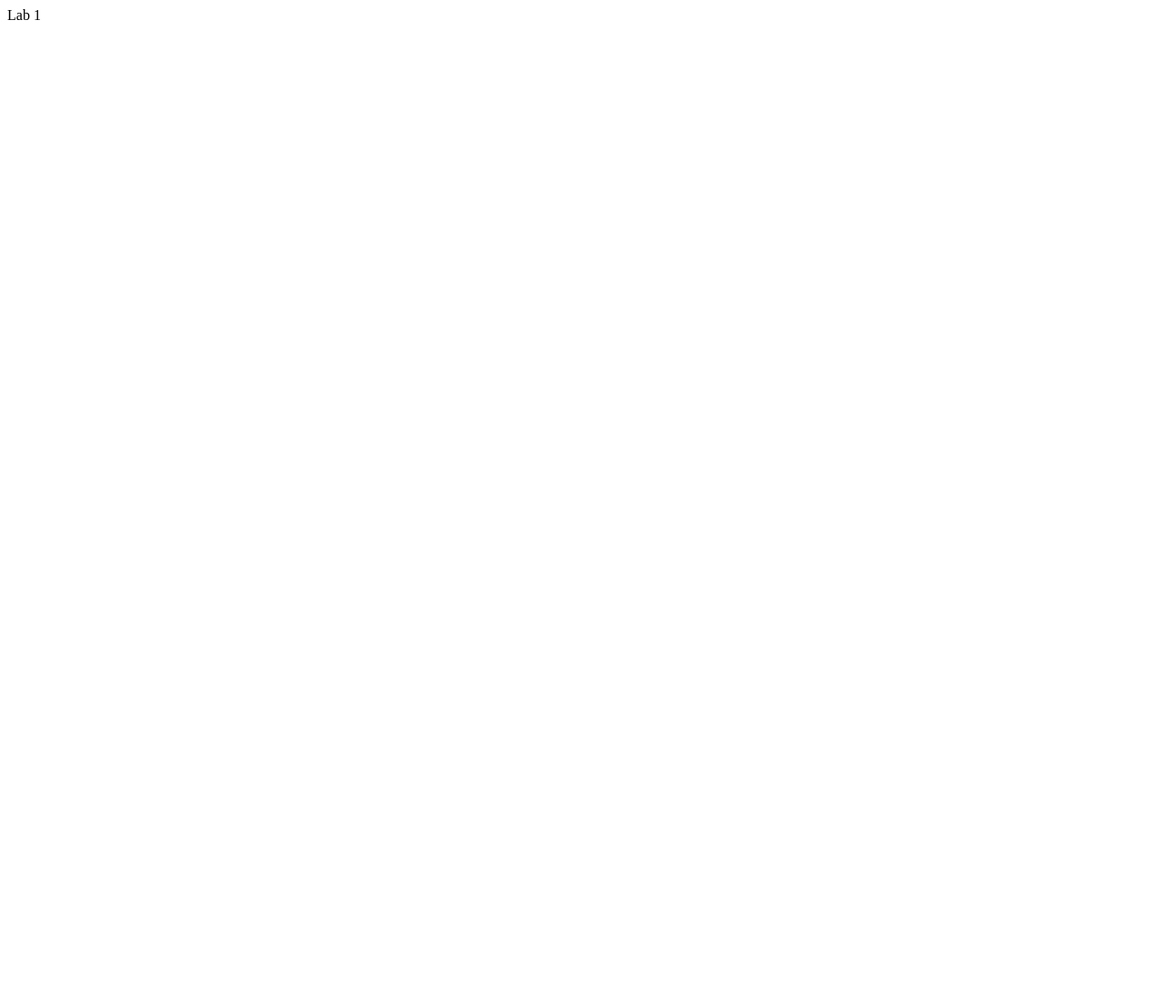
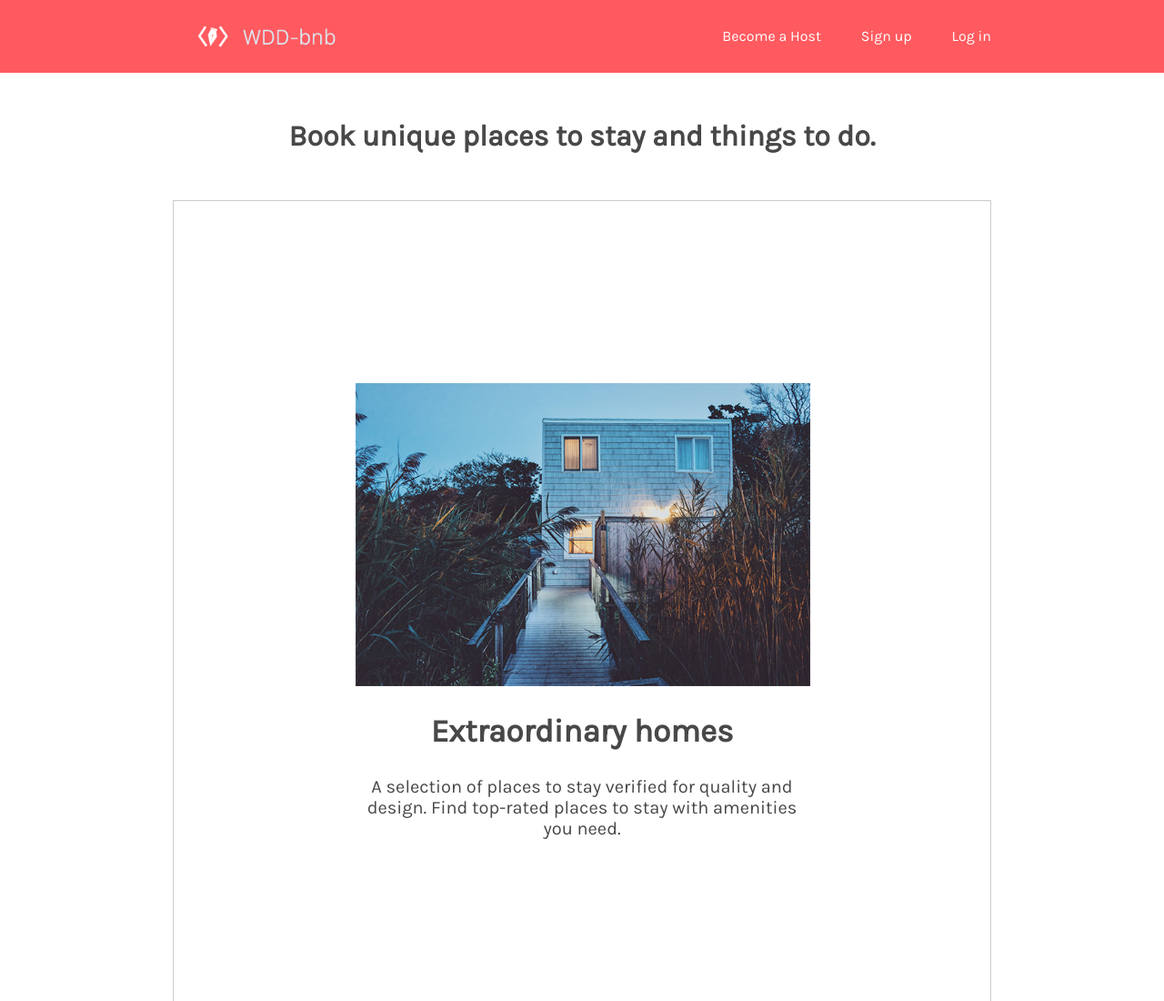
Before and after one commit to tizheng33/tizheng33.github.io, a plain HTML site: page labs/lab1/index.html in a window 1280 px wide. Shown: the top 1100 px of the page at 91% size. Before the commit the page ends 800 px from the top, so only its background shows below. Drawn offline with Linux system fonts and the light colour scheme.

```diff
--- /dev/null
+++ b/labs/lab1/css/style.css
@@ -0,0 +1,84 @@
+body {
+    font-family: Karla, sans-serif;
+    color: #484848;
+    margin: 0;
+    padding: 0;
+}
+
+nav ul {
+    list-style-type: none;
+    padding-inline-start: 0;
+    margin-block-start: 0;
+    margin-block-end: 0;
+}
+
+
+header {
+    background-color: #FF5A5F;
+    height: 80px;
+}
+
+#logo {
+    height: 80px;
+}
+
+nav {
+    display: inline-block;
+    float: right;
+}
+nav li {
+    display: inline-block;
+    margin-left: 40px;
+    line-height: 80px;
+}
+
+nav  a{
+    color: white;
+    size: 18px;
+    text-decoration: none;
+    cursor: pointer;
+}
+
+nav a:hover{
+    text-decoration: underline;
+}
+
+nav  a:visited{
+    color: white;
+    size: 18px;
+    text-decoration: none;
+    cursor: pointer;
+}
+
+
+.content {
+    width: 900px;
+    margin: auto;
+}
+
+section {
+    padding: 200px;
+    border: 1px solid #cccccc;
+    margin-bottom: 50px;
+}
+
+section img {
+    width: 500px;
+}
+
+h1 {
+    font-size: 80 px;
+    padding-top: 30px;
+    padding-bottom: 30px;
+    text-align: center;
+}
+
+h2 {
+    font-size: 35px;
+    text-align: center;
+}
+
+section p {
+    font-size: 20px;
+    text-align: center;
+}
--- a/labs/lab1/index.html
+++ b/labs/lab1/index.html
@@ -1,6 +1,46 @@
-<!DOCTYPE html>
 <html>
-    <body>
-        Lab 1
-    </body>
+  <head>
+    <title>WDD-bnb</title>
+    <link href="https://fonts.googleapis.com/css?family=Karla&display=swap" rel="stylesheet">
+    <link rel="stylesheet" href="css/style.css">
+  </head>
+  <body>
+    <header>
+      <a href="home">
+        <div class="content">
+        <img src="img/logo.png" alt="" id="logo"/>
+      </a>
+      <nav>
+        <ul>
+          <li><a href="become-host">Become a Host</a></li>
+          <li><a href="sign-up">Sign up</a></li>
+          <li><a href="log-in">Log in</a></li>
+        </ul>
+      </nav>
+    </div>
+    </header>
+    <div class="content">
+    <h1>Book unique places to stay and things to do.</h1>
+    <section>
+      <img src="img/house.png" />
+      <h2>Extraordinary homes</h2>
+      <p>
+        A selection of places to stay verified for quality and design. Find
+        top-rated places to stay with amenities you need.
+      </p>
+    </section>
+    <section>
+      <img src="img/city.png" />
+      <h2>Places to stay around the world</h2>
+      <p>Explore a new city on your next trip!</p>
+    </section>
+    <section>
+      <img src="img/sushimaking.png" />
+      <h2>Top-rated experiences</h2>
+      <p>
+        Book one-of-a-kind activities hosted by locals, created for the curious.
+      </p>
+    </section>
+    </div>
+  </body>
 </html>
```
Also changed, not shown: labs/lab1/img/city.png (added), labs/lab1/img/house.png (added), labs/lab1/img/logo.png (added), labs/lab1/img/sushimaking.png (added), 3 other files.
